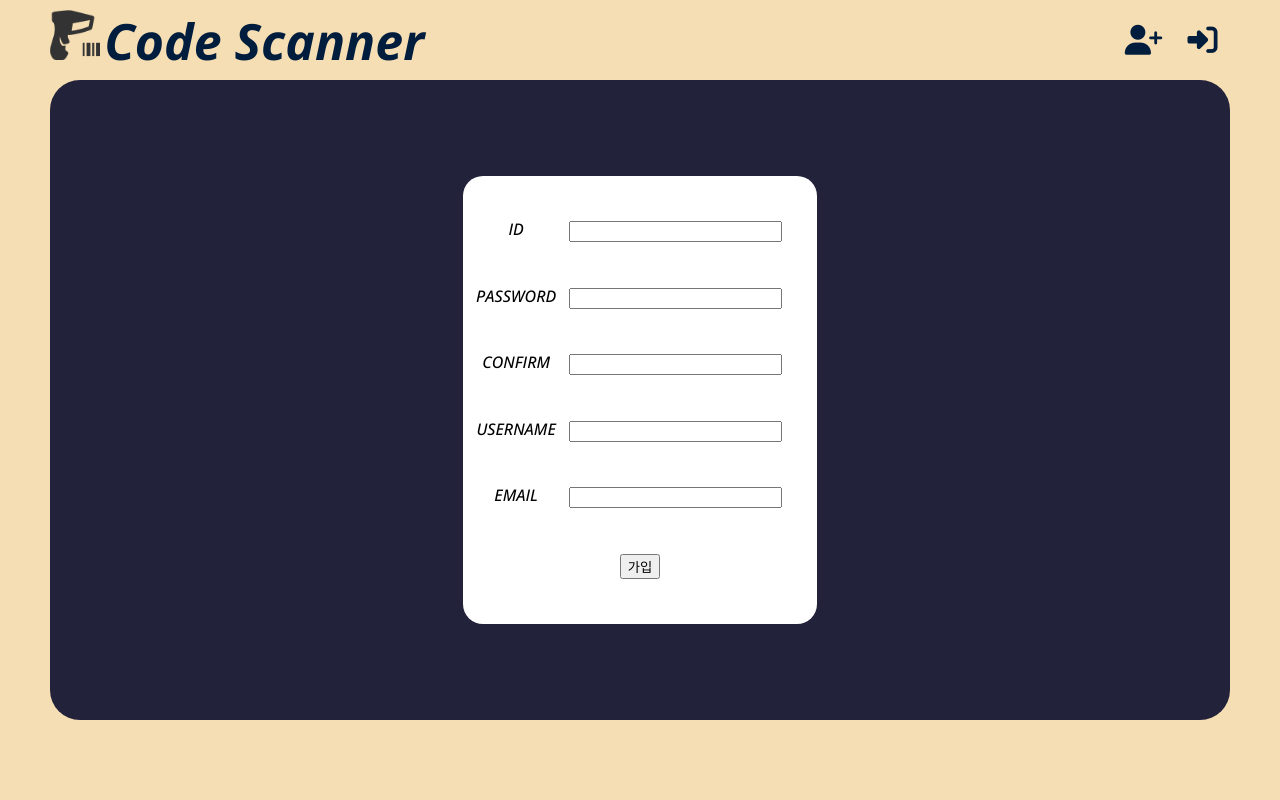
After one commit to rsl150101/newsfeed, a Flask app: page /join in a window 1280 px wide. The commit adds this page. Run offline with Flask 2, Linux system fonts and the light colour scheme; some libraries are stand-ins or nearby versions.

Commit message:
가입 페이지 생성

```diff
--- a/app.py
+++ b/app.py
@@ -9,6 +9,12 @@ def home():
     return render_template('index.html', pageTitle=page_title)
 
 
+@app.route('/join')
+def join():
+    page_title = "JOIN"
+    return render_template('join.html', pageTitle=page_title)
+
+
 if __name__ == '__main__':
     # app.config.from_pyfile("config.py")
     # database = create_engine(app.config['DB_URL'], encoding = 'utf-8', max_overflow = 0)
--- /dev/null
+++ b/static/css/screens/join.css
@@ -0,0 +1,27 @@
+.join {
+  display: flex;
+  justify-content: center;
+  align-items: center;
+}
+
+.join-form {
+  width: 30%;
+  height: 70%;
+  background-color: white;
+  border-radius: 20px;
+  display: flex;
+  flex-direction: column;
+  justify-content: space-evenly;
+  align-items: center;
+}
+
+.join-form div {
+  display: grid;
+  width: 100%;
+  grid-template-columns: 30% 60%;
+  text-align: center;
+}
+
+.join-form button {
+  width: 20%;
+}
--- a/static/css/style.css
+++ b/static/css/style.css
@@ -10,6 +10,7 @@
 
 /* screens */
 @import "../css/screens/home.css";
+@import "../css/screens/join.css";
 
 html {
   height: 100%;
--- /dev/null
+++ b/templates/join.html
@@ -0,0 +1,76 @@
+<!DOCTYPE html>
+<html lang="en">
+  <head>
+    <meta charset="UTF-8" />
+    <meta http-equiv="X-UA-Compatible" content="IE=edge" />
+    <meta name="viewport" content="width=device-width, initial-scale=1.0" />
+    <link rel="shortcut icon" href="#" />
+    <link rel="stylesheet" href="../static/css/style.css" />
+    <title>{{pageTitle}} | Code Scanner</title>
+  </head>
+  <body>
+    <div class="main-screen">
+      <header class="screen-header">
+        <a href="/" class="logo">
+          <img src="../static/imgs/scanner.png" class="logo__img" />
+          <span class="logo__title">Code Scanner</span>
+        </a>
+        <nav class="header__nav-bar">
+          <ul class="nav-bar__icon-list">
+            <li class="nav-bar__icon-item">
+              <a href="/join" class="join">
+                <i class="fa-solid fa-user-plus"></i>
+              </a>
+            </li>
+            <li class="nav-bar__icon-item">
+              <a href="/login" class="sign-in">
+                <i class="fa-solid fa-right-to-bracket"></i>
+              </a>
+            </li>
+          </ul>
+        </nav>
+      </header>
+      <main class="join">
+        <form class="join-form" action="/login">
+          <div class="join-form__id">
+            <label for="join-id">ID</label>
+            <input type="text" name="join-id" id="join-id" required />
+          </div>
+          <div class="join-form__pw">
+            <label for="join-pw">PASSWORD</label>
+            <input type="password" name="join-pw" id="join-pw" required />
+          </div>
+          <div class="join-form__pw-confirm">
+            <label for="join-confirm">CONFIRM</label>
+            <input
+              type="password"
+              name="join-confirm"
+              id="join-confirm"
+              required
+            />
+          </div>
+          <div class="join-form__username">
+            <label for="join-username">USERNAME</label>
+            <input
+              type="text"
+              name="join-username"
+              id="join-username"
+              required
+            />
+          </div>
+          <div class="join-form__email">
+            <label for="join-email">EMAIL</label>
+            <input type="email" name="join-email" id="join-email" required />
+          </div>
+
+          <input type="submit" value="가입" />
+        </form>
+      </main>
+    </div>
+    <script src="../static/js/modal.js"></script>
+    <script
+      src="https://kit.fontawesome.com/d1f609d41d.js"
+      crossorigin="anonymous"
+    ></script>
+  </body>
+</html>
```
